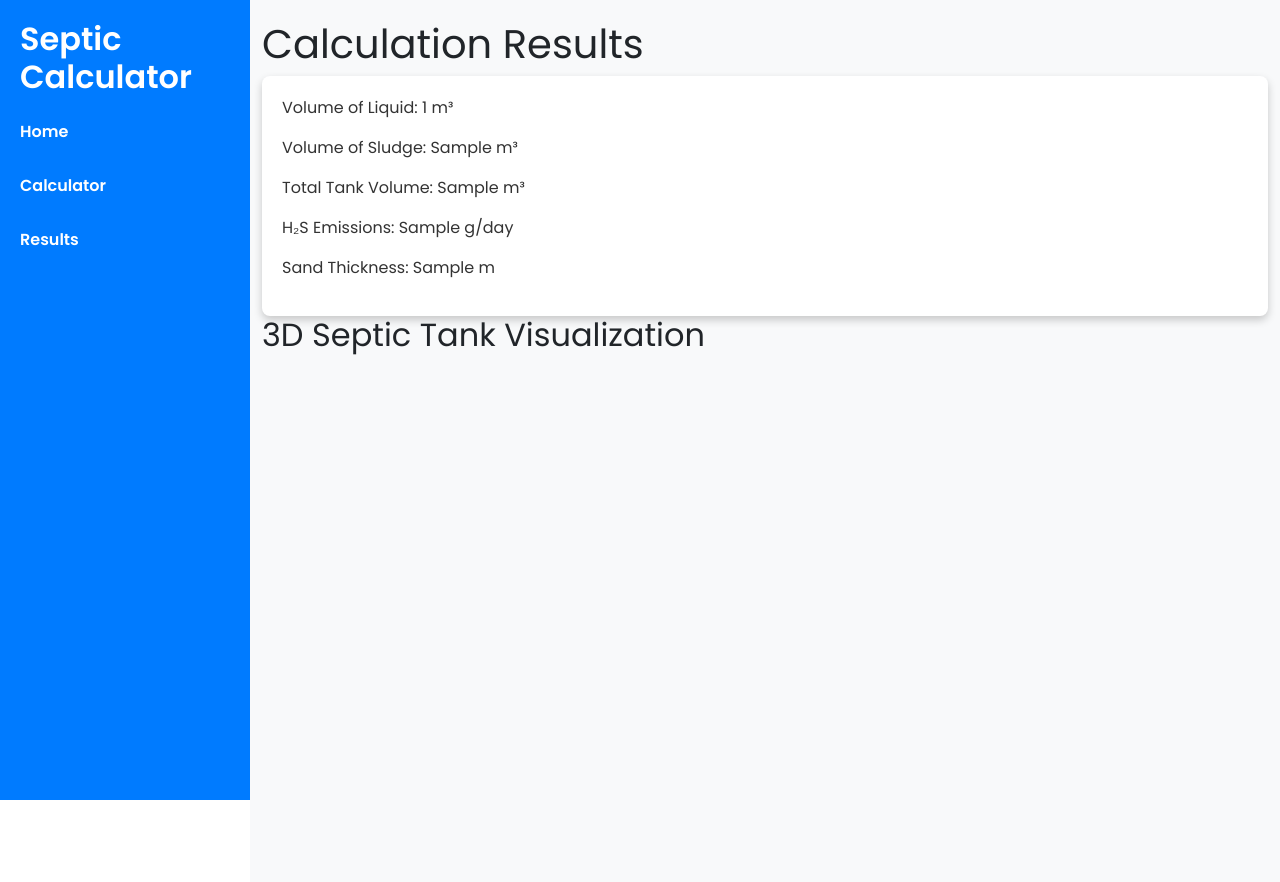
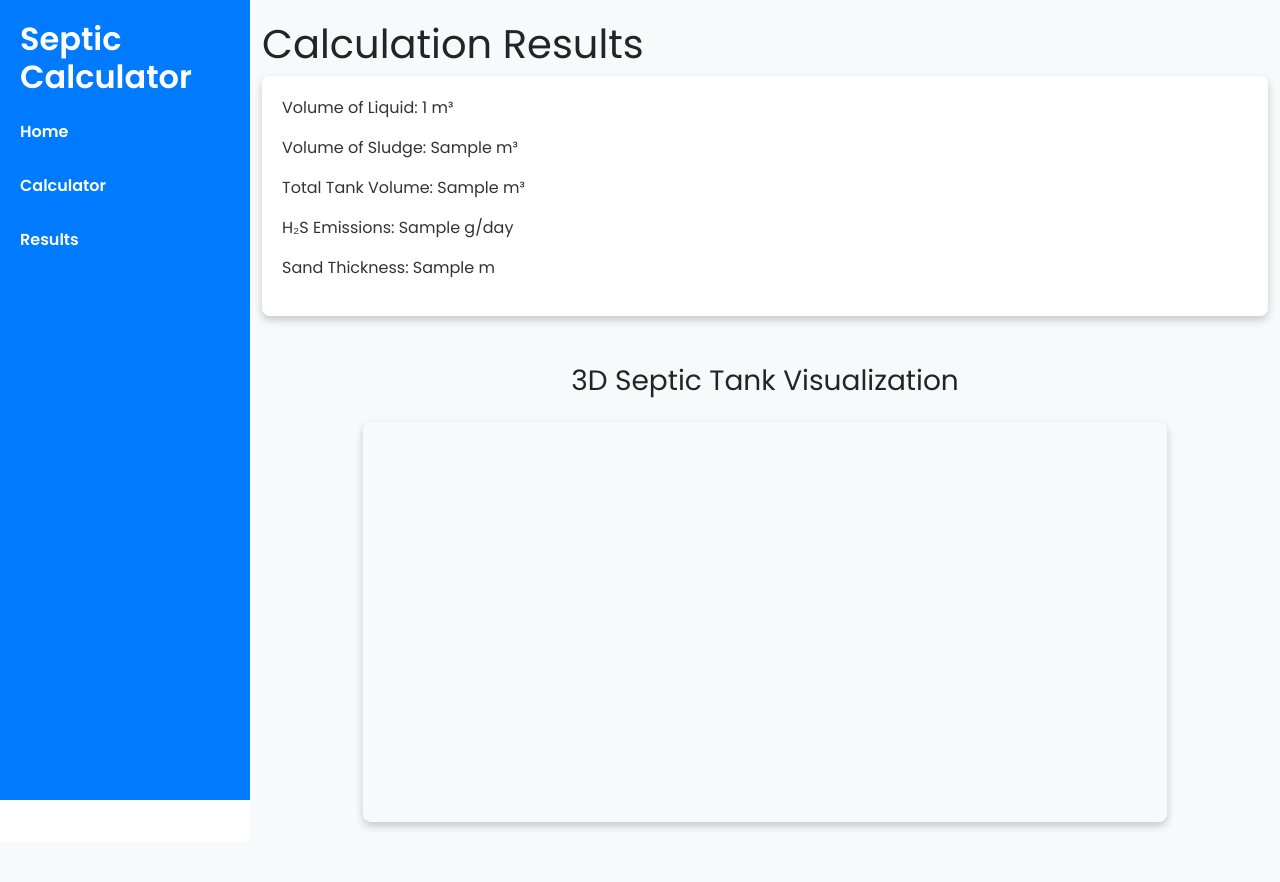
Before and after one commit to Annamaria9-coder/SepticTankCalculator, a Flask app: template app/templates/result.html in a window 1280 px wide. After the commit the page ends 829 px from the top, so only its background shows below. Run offline with Flask 3, Linux system fonts and the light colour scheme; the template is opened without the code that fills it: most values are stand-ins (such as "Sample title", 1, 10 or a date in 2020).

Commit message:
Update result.html

```diff
--- a/app/templates/result.html
+++ b/app/templates/result.html
@@ -25,7 +25,7 @@
 
 <div class="container">
     <h1>Calculation Results</h1>
-    <div class="results">
+    <div class="results mb-5">
         <p>Volume of Liquid: {{ results['Volume of Liquid'] }} m³</p>
         <p>Volume of Sludge: {{ results['Volume of Sludge'] }} m³</p>
         <p>Total Tank Volume: {{ results['Total Tank Volume'] }} m³</p>
@@ -33,9 +33,9 @@
         <p>Sand Thickness: {{ results['Sand Thickness'] }} m</p>
     </div>
 
-    <!-- 3D Visualization Canvas -->
-    <h2>3D Septic Tank Visualization</h2>
-    <div id="tank-visualization" style="width: 100%; height: 500px;"></div>
+    <!-- 3D Visualization Section -->
+    <h2 class="text-center mb-4" style="font-size: 1.75rem;">3D Septic Tank Visualization</h2>
+    <div id="tank-visualization" style="width: 80%; height: 400px; margin: 0 auto; background-color: #f8f9fa; border-radius: 8px; box-shadow: 0 4px 8px rgba(0, 0, 0, 0.2);"></div>
 </div>
 
 <!-- Inline JavaScript for 3D Visualization -->
@@ -50,7 +50,7 @@
         const scene = new THREE.Scene();
         const camera = new THREE.PerspectiveCamera(75, window.innerWidth / 500, 0.1, 1000);
         const renderer = new THREE.WebGLRenderer();
-        renderer.setSize(window.innerWidth, 500); // Width of container
+        renderer.setSize(document.getElementById('tank-visualization').clientWidth, 400); // Set canvas size to match container
         document.getElementById('tank-visualization').appendChild(renderer.domElement);
 
         // Create tank geometry and material
@@ -72,8 +72,8 @@
 
         // Adjust the canvas size when the window is resized
         window.addEventListener('resize', () => {
-            renderer.setSize(window.innerWidth, 500);
-            camera.aspect = window.innerWidth / 500;
+            renderer.setSize(document.getElementById('tank-visualization').clientWidth, 400);
+            camera.aspect = document.getElementById('tank-visualization').clientWidth / 400;
             camera.updateProjectionMatrix();
         });
     });
```
